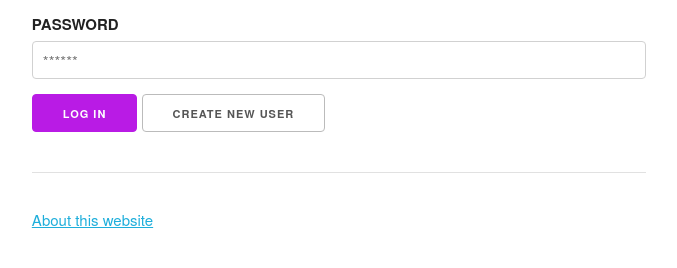
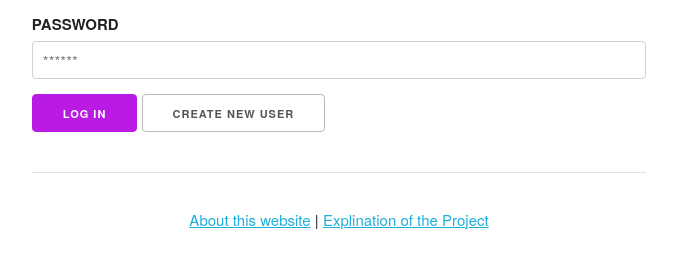
Before and after one commit to djweber147/New-Murphy, a website: page public/index.html in a window 1280 px wide. Shown: the part 170-438 px from the top of the page, without its empty margins (301-978 px from the left). Drawn offline with nearby package versions, Linux system fonts and the light colour scheme.

Commit message:
Update index.html

```diff
--- a/public/index.html
+++ b/public/index.html
@@ -42,8 +42,7 @@
 				<label id="errormessage" style="color: red" value=""></label>
 
                 <hr />
-                <p><a href="about.html">About this website</a></p>
-            </div>
+                <p><center><a href="about.html">About this website</a> | <a href="evaluation.html">Explination of the Project</a></center></p>            </div>
         </div>
     </body>
 </html>
```
